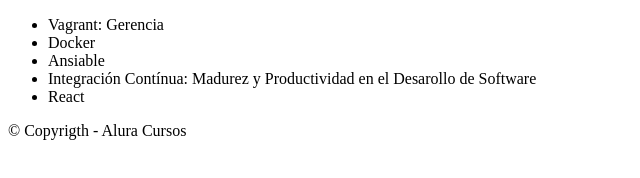
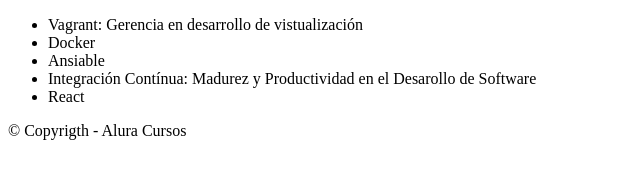
Before and after one commit to julio7173/Beginner_training_in_programming-ONE-AluraLatam-G5, a plain HTML site: page basico/index.html in a window 1280 px wide. Shown: the whole page, without its empty margins (0-640 px from the left). Drawn offline with Linux system fonts and the light colour scheme.

Commit message:
Cambio al titulo del curso vagrant

```diff
--- a/basico/index.html
+++ b/basico/index.html
@@ -7,7 +7,7 @@
     </head>
     <body>
         <ul>
-            <li>Vagrant: Gerencia</li>
+            <li>Vagrant: Gerencia en desarrollo de vistualización</li>
             <li>Docker</li>
             <li>Ansiable</li>
             <li>Integración Contínua: Madurez y Productividad en el Desarollo de Software</li>
```
